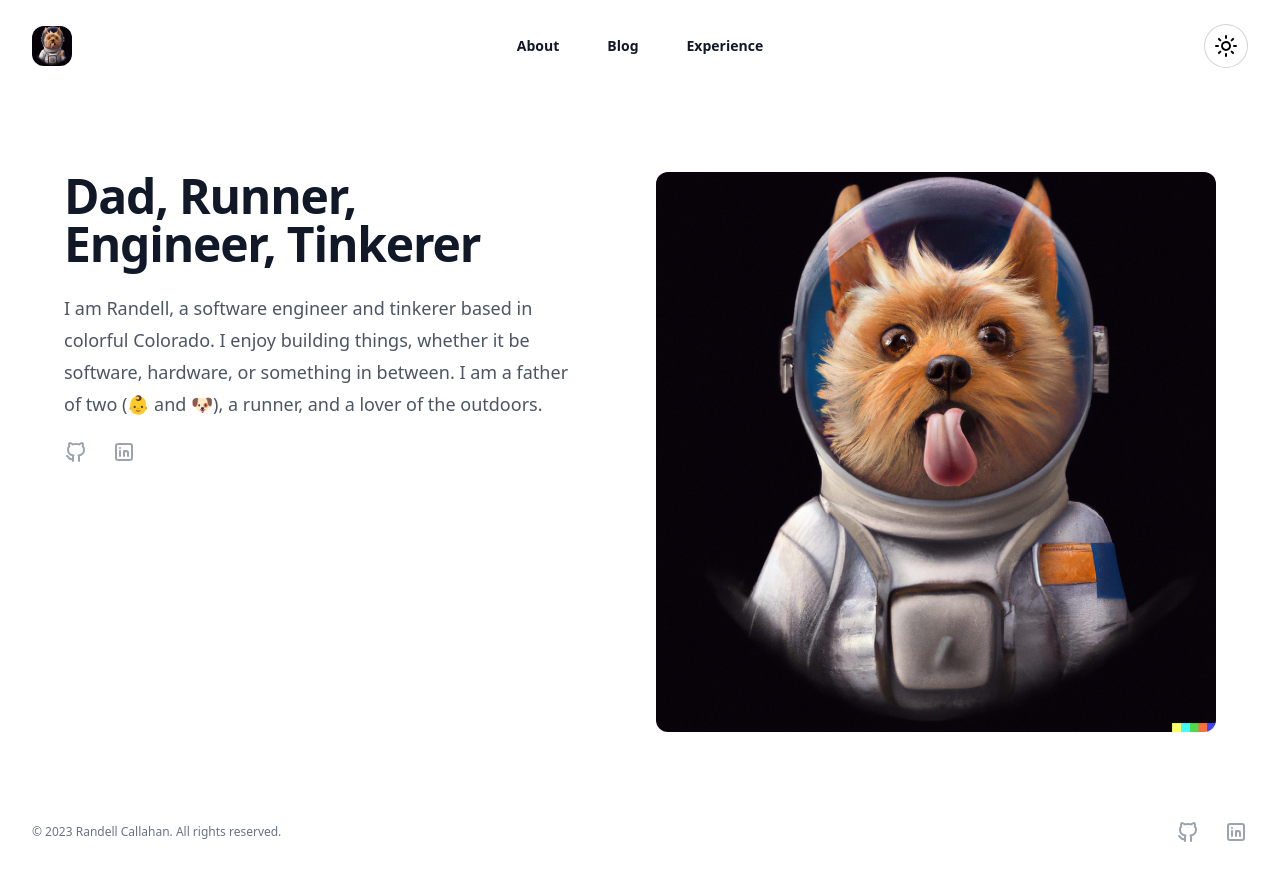
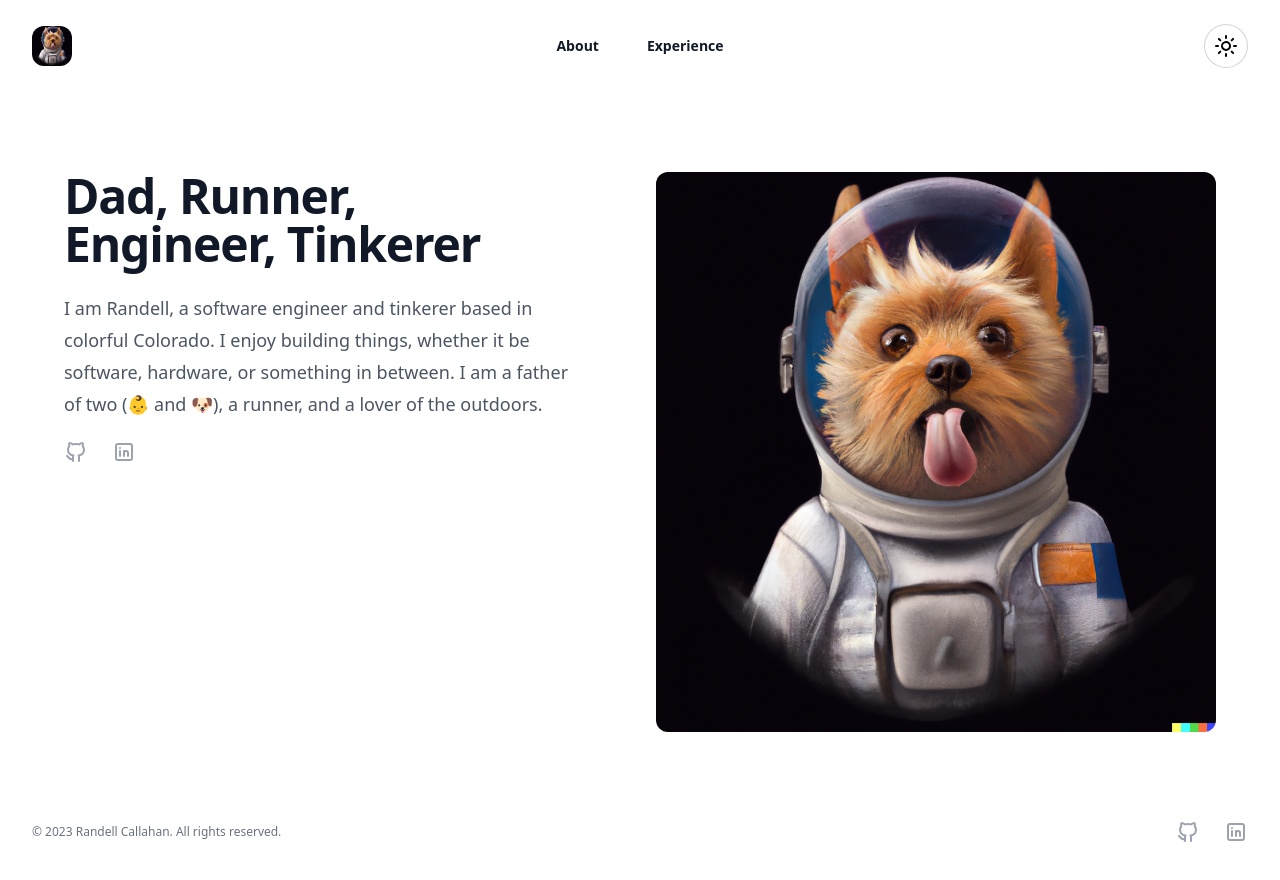
Before and after one commit to Piszmog/website, a SvelteKit app: page / in a window 1280 px wide. Shown: the top 880 px of the page. Built offline with nearby package versions, Linux system fonts and the light colour scheme.

Commit message:
Build as static site

```diff
--- a/package.json
+++ b/package.json
@@ -13,6 +13,7 @@
 	},
 	"devDependencies": {
 		"@sveltejs/adapter-auto": "^2.1.0",
+		"@sveltejs/adapter-static": "^2.0.3",
 		"@sveltejs/kit": "^1.23.0",
 		"@typescript-eslint/eslint-plugin": "^6.5.0",
 		"@typescript-eslint/parser": "^6.5.0",
--- a/src/lib/components/Header.svelte
+++ b/src/lib/components/Header.svelte
@@ -39,13 +39,13 @@
 			>
 				About
 			</a>
-			<a
-				href="/blog"
-				class:text-blue-600={$page.route.id === '/blog'}
-				class="text-sm font-semibold leading-6 text-gray-900 dark:text-white"
-			>
-				Blog
-			</a>
+<!--			<a-->
+<!--				href="/blog"-->
+<!--				class:text-blue-600={$page.route.id === '/blog'}-->
+<!--				class="text-sm font-semibold leading-6 text-gray-900 dark:text-white"-->
+<!--			>-->
+<!--				Blog-->
+<!--			</a>-->
 			<a
 				href="/experience"
 				class:text-blue-600={$page.route.id === '/experience'}
@@ -90,17 +90,17 @@
 						>
 							About
 						</a>
+<!--						<a-->
+<!--							href="/blog"-->
+<!--							class="-mx-3 block rounded-lg px-3 py-2 text-base font-semibold leading-7 text-gray-900 hover:bg-gray-50 dark:text-white"-->
+<!--						>-->
+<!--							Blog-->
+<!--						</a>-->
 						<a
-							href="/blog"
+							href="/experience"
 							class="-mx-3 block rounded-lg px-3 py-2 text-base font-semibold leading-7 text-gray-900 hover:bg-gray-50 dark:text-white"
 						>
-							Blog
-						</a>
-						<a
-							href="/resume"
-							class="-mx-3 block rounded-lg px-3 py-2 text-base font-semibold leading-7 text-gray-900 hover:bg-gray-50 dark:text-white"
-						>
-							Resume
+							Experience
 						</a>
 					</div>
 					<div class="py-6">
--- /dev/null
+++ b/src/routes/+layout.ts
@@ -0,0 +1 @@
+export const prerender = true;
--- a/svelte.config.js
+++ b/svelte.config.js
@@ -1,4 +1,4 @@
-import adapter from '@sveltejs/adapter-auto';
+import adapter from '@sveltejs/adapter-static';
 import { vitePreprocess } from '@sveltejs/kit/vite';
 
 /** @type {import('@sveltejs/kit').Config} */
@@ -9,9 +9,6 @@ const config = {
 	preprocess: vitePreprocess(),
 
 	kit: {
-		// adapter-auto only supports some environments, see https://kit.svelte.dev/docs/adapter-auto for a list.
-		// If your environment is not supported or you settled on a specific environment, switch out the adapter.
-		// See https://kit.svelte.dev/docs/adapters for more information about adapters.
 		adapter: adapter()
 	}
 };
```
Also changed, not shown: 1 other file (tests, documents, lock files or other folders).
